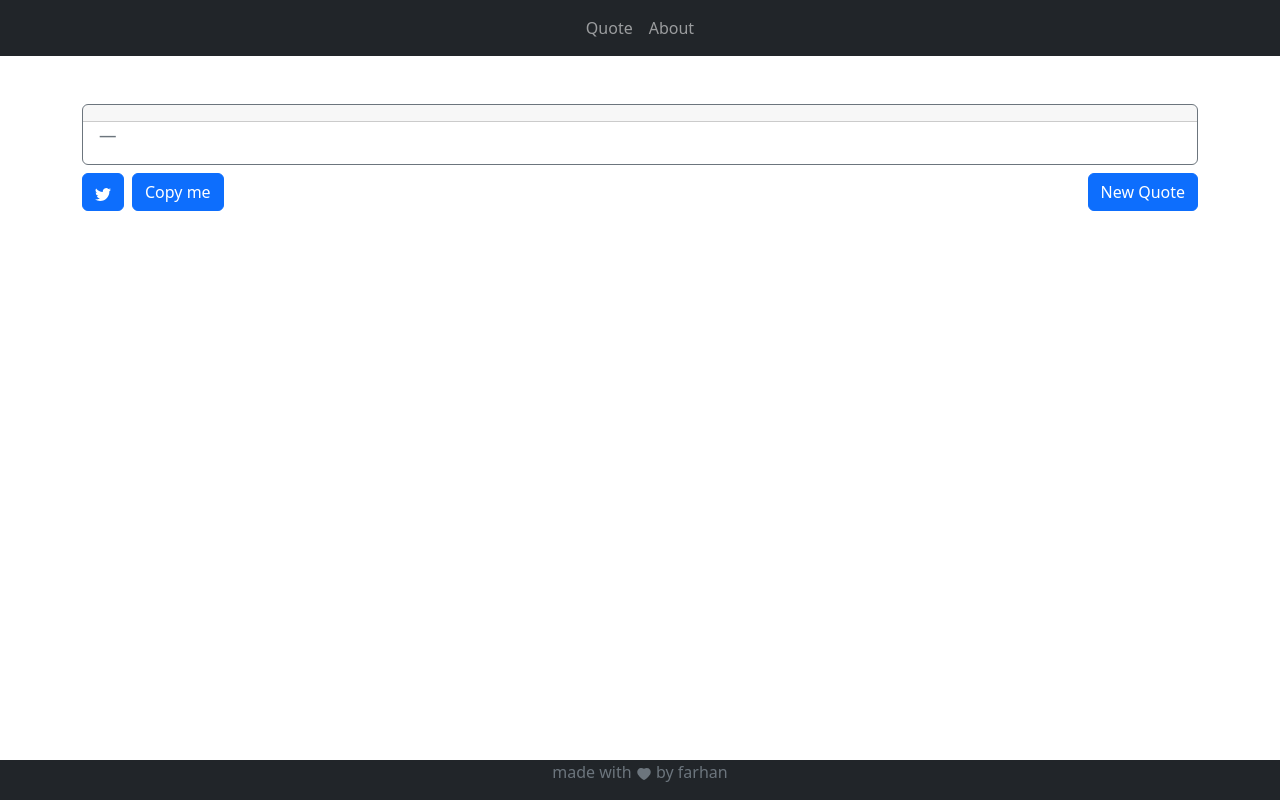
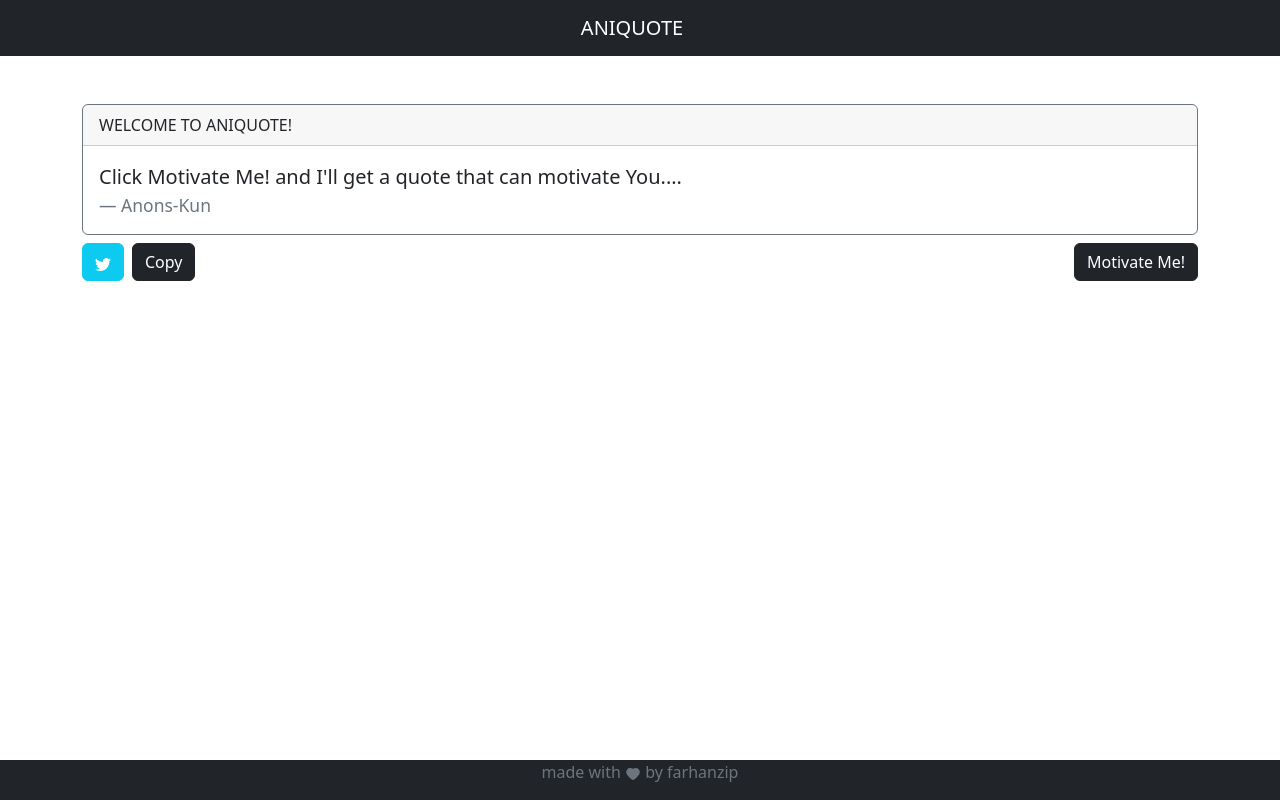
Before and after one commit to farhanzipp/react-quote, a React (Create React App) app: page / in a window 1280 px wide. Built offline with nearby package versions, Linux system fonts and the light colour scheme; no server answers.

Commit message:
fix copy button tooltip issue

```diff
--- a/public/index.html
+++ b/public/index.html
@@ -2,7 +2,7 @@
 <html lang="en">
   <head>
     <meta charset="utf-8" />
-    <link rel="icon" href="%PUBLIC_URL%/favicon.ico" />
+    <link rel="icon" href="%PUBLIC_URL%/anya.ico" />
     <meta name="viewport" content="width=device-width, initial-scale=1" />
     <meta name="theme-color" content="#000000" />
     <meta
@@ -24,7 +24,7 @@
       work correctly both with client-side routing and a non-root public URL.
       Learn how to configure a non-root public URL by running `npm run build`.
     -->
-    <title>Quonime</title>
+    <title>Aniquote</title>
   </head>
   <body>
     <noscript>You need to enable JavaScript to run this app.</noscript>
--- a/src/App.js
+++ b/src/App.js
@@ -1,9 +1,7 @@
 import { Container } from 'react-bootstrap';
-import AniQuote from './components/AniQuote';
+import QuoteCard from './components/QuoteCard';
 import Footer from './components/Footer';
 import Navigation from './components/Navigation';
-
-
 
 function App() {
   return (
@@ -11,7 +9,7 @@ function App() {
       <Navigation/>
 
       <Container>
-        <AniQuote />
+        <QuoteCard />
       </Container>
 
       <Footer/>
--- a/src/components/AniQuote.js
+++ /dev/null
@@ -1,78 +0,0 @@
-import React, {useState, useEffect} from 'react'
-import axios from 'axios'
-
-import { Button, Card, Col, Container, OverlayTrigger, Row, Tooltip } from "react-bootstrap"
-import { BsTwitter } from "react-icons/bs"
-
-
-const AniQuote = () => {
-    const [quote, setQuote] = useState(null);
-    const [anime, setAnime] = useState(null);
-    const [character, setCharacter] = useState(null);
-
-
-    const handleClick = () => {
-        axios.get('https://animechan.vercel.app/api/random')
-          .then(response => {
-            setQuote(response.data.quote);
-            setAnime(response.data.anime);
-            setCharacter(response.data.character);
-        })
-          .catch(error => console.error(error));
-      }
-
-      useEffect(() => {
-        handleClick();
-      }, []);
-
-      const handleTweet = () => {
-				const tweetText = ` "${quote}" - ${character}`;
-				const tweetTextEncoded = encodeURIComponent(tweetText);
-
-				window.open("https://twitter.com/intent/tweet?text=" + tweetTextEncoded, "twitter-tweet", "height=450, width=550, top=100, left=100");
-			}
-			const handleCopyText = () => {
-				 navigator.clipboard.writeText(quote);
-
-			}
-
-  return (
-    <div>
-
-
-        <Card className="mt-5 border-secondary">
-            <Card.Header>{anime}</Card.Header>
-            <Card.Body>
-            <blockquote className="blockquote mb-0">
-                {quote ? <p>{quote}</p> : null}
-                <footer className="blockquote-footer">
-                    {character}
-                </footer>
-            </blockquote>
-            </Card.Body>
-        </Card>
-        <Container fluid className="px-0 my-2">
-            <Row>
-                <Col xs={7}>
-										{/* twitter button */}
-                    <Button onClick={handleTweet}><BsTwitter /></Button>
-										{/* copy button with tooltip */}
-										<OverlayTrigger
-											trigger="click"
-											placement="right"
-											delay={{ show: 250, hide: 400 }}
-											overlay={
-												<Tooltip id="copy-tooltip">Copied!</Tooltip>
-											}
-										>
-                    	<Button onClick={handleCopyText} className="mx-2">Copy me</Button>
-									</OverlayTrigger>
-                </Col>
-                <Col onClick={handleClick} className="d-flex justify-content-end"><Button >New Quote</Button></Col>
-            </Row>
-        </Container>
-    </div>
-  )
-}
-
-export default AniQuote
--- a/src/components/Footer/index.js
+++ b/src/components/Footer/index.js
@@ -5,7 +5,7 @@ const Footer = () => {
     return (
         <footer className="fixed-bottom "  >
             <Container fluid className="d-flex bg-dark text-muted justify-content-center">
-                <p>made with <AiFillHeart /> by farhan</p>
+                <p>made with <AiFillHeart /> by farhanzip</p>
             </Container>
         </footer>
     )
--- a/src/components/Navigation/index.js
+++ b/src/components/Navigation/index.js
@@ -7,8 +7,9 @@ const Navigation = () => {
         <Navbar bg="dark" variant="dark">
             <Container className="justify-content-center">
                 <Nav >
-                    <Nav.Link href="#home">Quote</Nav.Link>
-                    <Nav.Link href="#about">About</Nav.Link>
+                    <Navbar.Brand>ANIQUOTE</Navbar.Brand>
+                    {/* <Nav.Link href="#home">Quote</Nav.Link>
+                    <Nav.Link href="#about">About</Nav.Link> */}
                 </Nav>
             </Container>
         </Navbar>
--- a/src/components/QuoteCard/index.js
+++ b/src/components/QuoteCard/index.js
@@ -1,49 +1,59 @@
-import { useState ,useEffect } from 'react'
+import React, {useState, useEffect} from 'react'
 import axios from 'axios'
 
-import React from 'react'
-
-import { Button, Card, Col, Container, Row } from "react-bootstrap"
+import { Button, Card, Col, Container, OverlayTrigger, Row, Tooltip } from "react-bootstrap"
 import { BsTwitter } from "react-icons/bs"
 
+const AniQuote = () => {
+    const [quote, setQuote] = useState("Click Motivate Me! and I'll get a quote that can motivate You....");
+    const [anime, setAnime] = useState("WELCOME TO ANIQUOTE!");
+    const [character, setCharacter] = useState("Anons-Kun");
+    const [showTooltip, setShowTooltip] = useState(false);
+    const [timeoutId, setTimeoutId] = useState(null);
 
+    const handleClick = () => {
+        axios.get('https://animechan.vercel.app/api/random')
+          .then(response => {
+            const {quote, anime, character} = response.data;
+            setQuote(quote);
+            setAnime(anime);
+            setCharacter(character);
+        })
+          .catch(error => console.error(error));
+      }
 
-const QuoteCard = () => {
+      useEffect(() => {
+        if (showTooltip && !timeoutId) {
+          const id = setTimeout(() => setShowTooltip(false), 1000); // 3 seconds
+          setTimeoutId(id);
+        } else if (!showTooltip && timeoutId) {
+          clearTimeout(timeoutId);
+          setTimeoutId(null);
+        }
+      },[showTooltip, timeoutId]);
 
-    const [quote, setQuote] = useState(null);
-    const [loading, setLoading] = useState(true);
-    const [error, setError] = useState(null);
+      const toggleTooltip = () => setShowTooltip(!showTooltip);
 
-    useEffect(() => {
-        const getQuote = async () => {
-            try {
-                const response = await axios.get('https://animechan.vercel.app/api/random');
-                setQuote(response.data);
-                setError(null);
-            } catch (err) {
-                setError(err.message);
-                setQuote(null);
-            } finally {
-                setLoading(false);
-            }
-        };
-        getQuote();
-    }, [loading])
+      const handleTweet = () => {
+				const tweetText = ` "${quote}" - ${character}`;
+				const tweetTextEncoded = encodeURIComponent(tweetText);
 
-    return (
-        <>
+				window.open("https://twitter.com/intent/tweet?text=" + tweetTextEncoded, "twitter-tweet", "height=450, width=550, top=100, left=100");
+			}
 
-        <Card className="mt-5">
-            <Card.Header>Quote</Card.Header>
+			const handleCopyText = () => {
+				 navigator.clipboard.writeText(quote);
+			}
+
+  return (
+    <div>
+        <Card className="mt-5 border-secondary">
+            <Card.Header>{anime}</Card.Header>
             <Card.Body>
             <blockquote className="blockquote mb-0">
-                {' '}
-                    {loading && <p>Loading...</p>}
-                    {!loading && <p>{quote.quote}</p>}
-                {' '}
-
-                <footer className="blockquote-footer mx-auto">
-                {!loading && quote.character} from <cite title="Source Title">{!loading && quote.anime}</cite>
+                {quote ? <p>{quote}</p> : null}
+                <footer className="blockquote-footer">
+                    {character}
                 </footer>
             </blockquote>
             </Card.Body>
@@ -51,14 +61,26 @@ const QuoteCard = () => {
         <Container fluid className="px-0 my-2">
             <Row>
                 <Col xs={7}>
-                    <Button><BsTwitter /></Button>
-                    <Button className="mx-2">Share</Button>
+										{/* twitter button */}
+                    <Button variant='info' onClick={handleTweet}><BsTwitter style={{ color: 'white' }} /></Button>
+										{/* copy button with tooltip */}
+										<OverlayTrigger
+											trigger="click"
+											placement="right"
+											show={showTooltip}
+                      onToggle={toggleTooltip}
+											overlay={
+												<Tooltip id="copy-tooltip" >Copied!</Tooltip>
+											}
+										>
+                    	<Button onClick={handleCopyText} className="mx-2" variant='dark'>Copy</Button>
+									</OverlayTrigger>
                 </Col>
-                <Col className="d-flex justify-content-end"><Button >New Quote</Button></Col>
+                <Col onClick={handleClick} className="d-flex justify-content-end"><Button variant='dark'>Motivate Me!</Button></Col>
             </Row>
         </Container>
-        </>
-    )
-  }
+    </div>
+  )
+}
 
-  export default QuoteCard
+export default AniQuote
```
Also changed, not shown: 2 other files (tests, documents, lock files or other folders).
